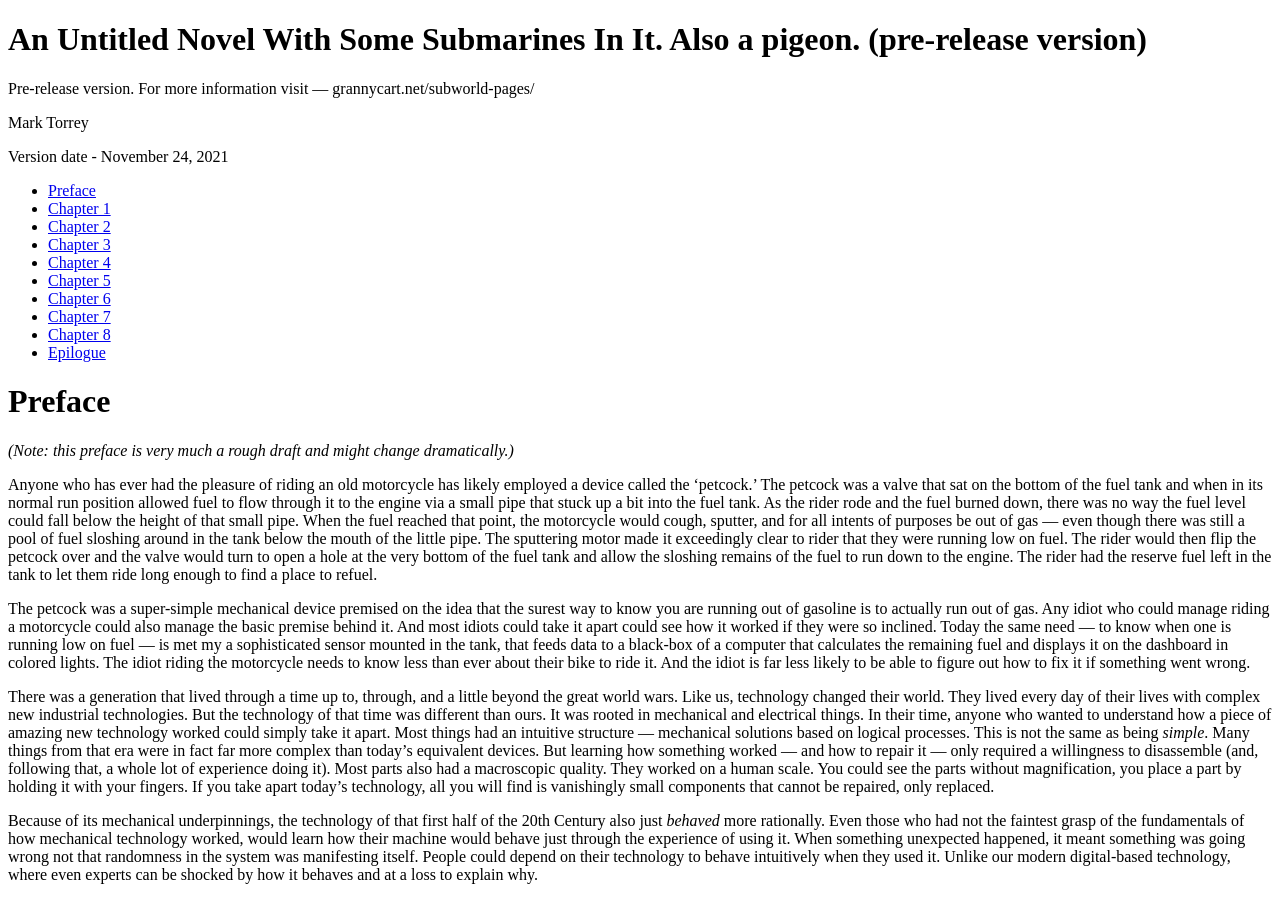
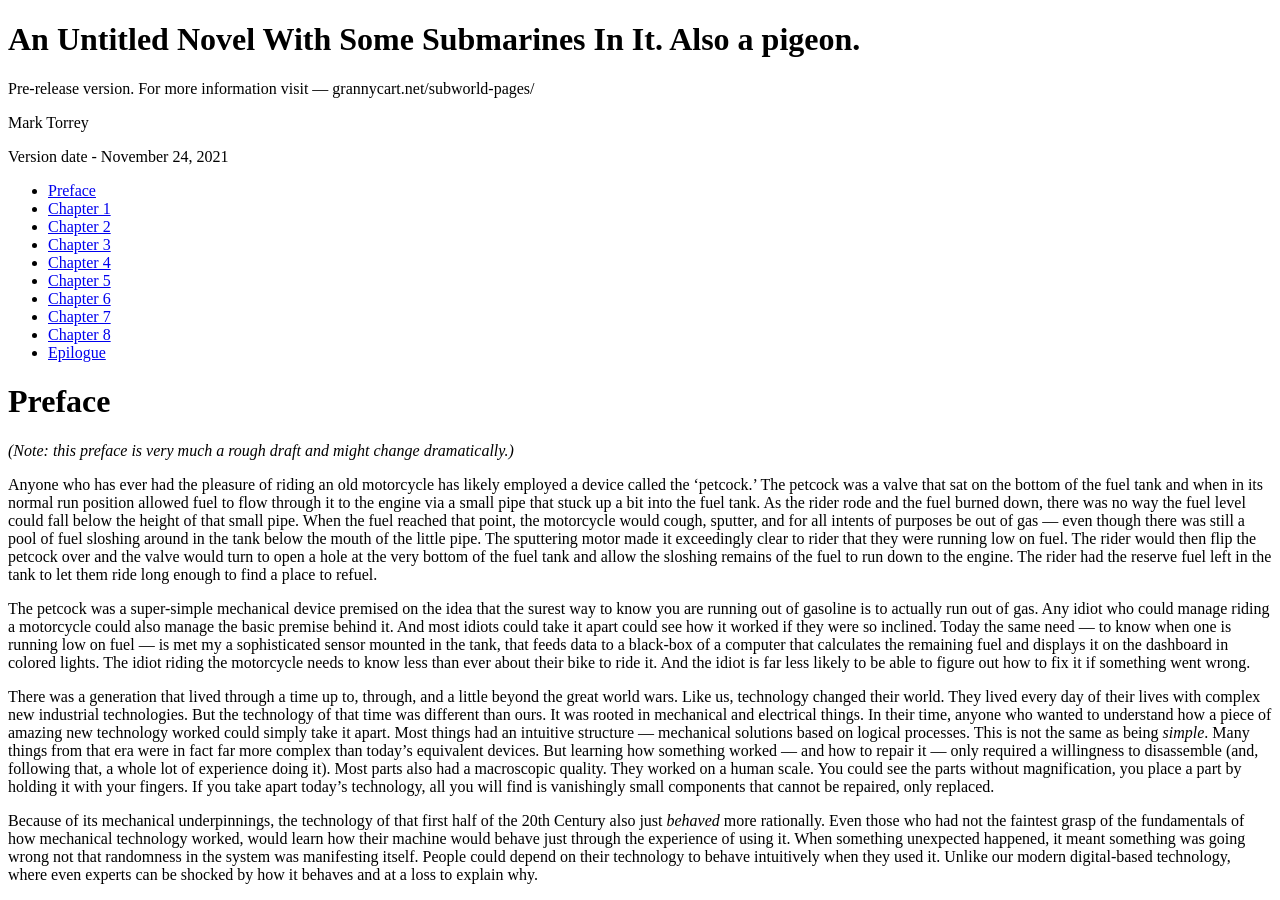
Before and after one commit to grannycart/by-sound-alone, a Jekyll site: the page content/Subworldbook1.html, which Jekyll copies as it is, in a window 1280 px wide and 900 px high. Built offline with Jekyll 4.4.1, drawn with Linux system fonts in a browser that asks for light colours.

```diff
--- a/content/Subworldbook1.html
+++ b/content/Subworldbook1.html
@@ -5,7 +5,7 @@
   <meta name="generator" content="pandoc" />
   <meta name="viewport" content="width=device-width, initial-scale=1.0, user-scalable=yes" />
   <meta name="author" content="Mark Torrey" />
-  <title>An Untitled Novel With Some Submarines In It. Also a pigeon. (pre-release version)</title>
+  <title>An Untitled Novel With Some Submarines In It. Also a pigeon.</title>
   <style type="text/css">
       code{white-space: pre-wrap;}
       span.smallcaps{font-variant: small-caps;}
@@ -15,7 +15,7 @@
 </head>
 <body>
 <header>
-<h1 class="title">An Untitled Novel With Some Submarines In It. Also a pigeon. (pre-release version)</h1>
+<h1 class="title">An Untitled Novel With Some Submarines In It. Also a pigeon.</h1>
 <p class="subtitle">Pre-release version. For more information visit — grannycart.net/subworld-pages/</p>
 <p class="author">Mark Torrey</p>
 <p class="date">Version date - November 24, 2021</p>
```
Also changed, not shown: 2 other files.
